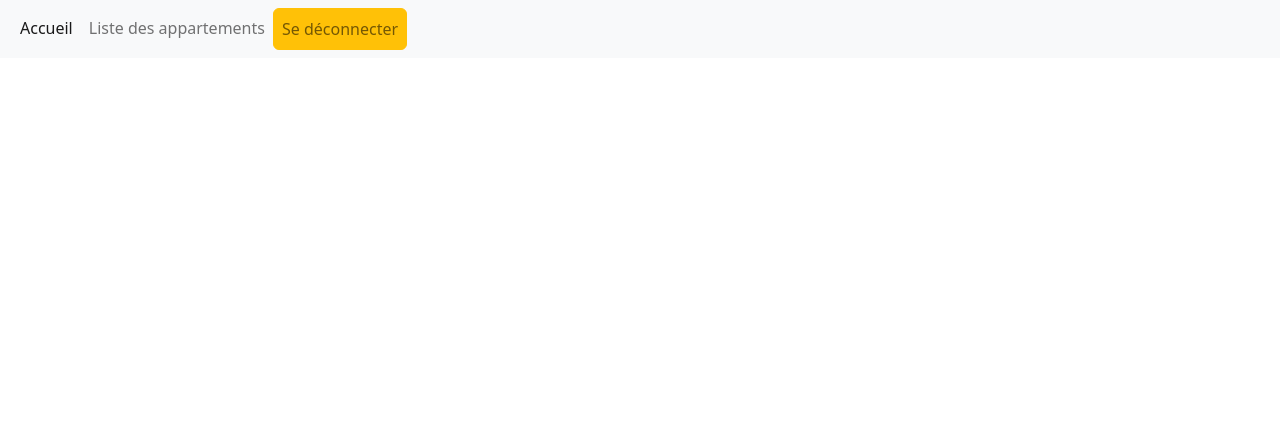
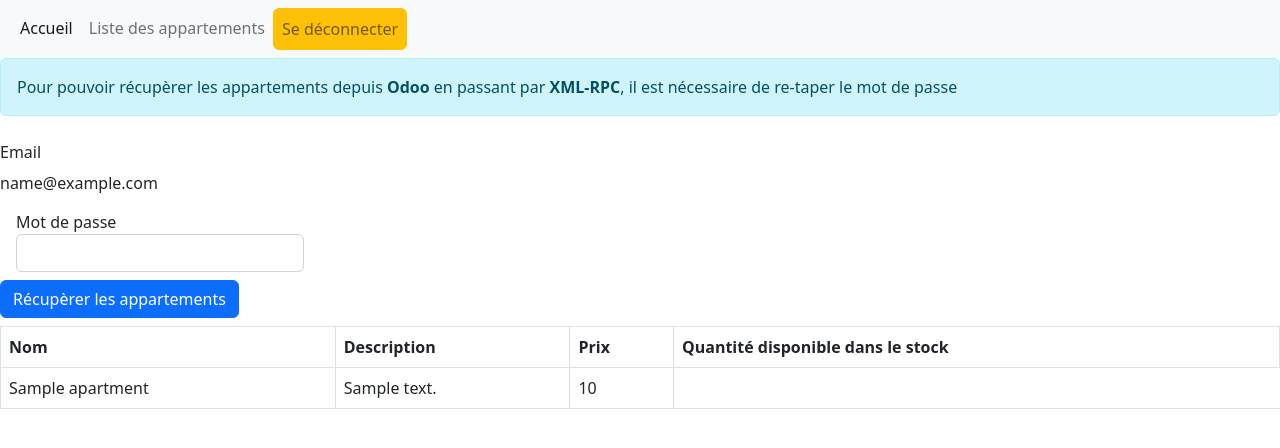
Before and after one commit to omagomadov/Realtor, a Django app: template Django/realtor_client/apartments/templates/apartments/apartments.html in a window 1280 px wide. Shown: the top 448 px of the page. Run offline with Django 4.2, Linux system fonts and the light colour scheme; a user stored in the database is signed in; tables that the repository leaves empty hold one stand-in row (values such as "Sample post"); the template is opened without the code that fills it: most values are stand-ins (such as "Sample title", 1, 10 or a date in 2020).

Commit message:
Update apartments page & xml-rpc script

```diff
--- a/Django/realtor_client/apartments/templates/apartments/apartments.html
+++ b/Django/realtor_client/apartments/templates/apartments/apartments.html
@@ -1,8 +1,52 @@
 {% extends '_base.html' %}
 
 {% block title %}
-    La liste des appartements
+La liste des appartements
 {% endblock title %}
 
 {% block content %}
+
+<div class="alert alert-info" role="alert">
+    Pour pouvoir récupèrer les appartements depuis <b>Odoo</b> en passant par <b>XML-RPC</b>, il est nécessaire de
+    re-taper le mot de passe
+</div>
+
+<form class="form-inline w-25 mt-4 ml-4">
+    <div class="form-group mb-2">
+        <label for="staticEmail2" class="sr-only">Email</label>
+        <input type="text" readonly class="form-control-plaintext" id="staticEmail2" value="{{ user.email}}">
+    </div>
+    <div class="form-group mx-sm-3 mb-2">
+        <label for="inputPassword2" class="sr-only">Mot de passe</label>
+        <input type="password" class="form-control" id="inputPassword2">
+    </div>
+    <button type="submit" class="btn btn-primary mb-2">Récupèrer les appartements</button>
+</form>
+
+{% if apartments %}
+<table class="table table-bordered">
+    <thead>
+        <tr>
+            <th scope="col">Nom</th>
+            <th scope="col">Description</th>
+            <th scope="col">Prix</th>
+            <th scope="col">Quantité disponible dans le stock</th>
+        </tr>
+    </thead>
+    <tbody>
+        {% for apartment in apartments %}
+        <tr>
+            <td>{{ apartment.name }}</td>
+            <td>{{ apartment.description }}</td>
+            <td>{{ apartment.price }}</td>
+        </tr>
+        {% endfor %}
+    </tbody>
+</table>
+{% else %}
+<div class="alert alert-light" role="alert">
+    Aucun appartements récupèrer depuis le script
+</div>
+{% endif %}
+
 {% endblock %}
--- a/Django/realtor_client/auth_odoo/templates/_base.html
+++ b/Django/realtor_client/auth_odoo/templates/_base.html
@@ -11,6 +11,7 @@
 
     <title>
         {% block title %}
+            Bienvenue sur Realtor
         {% endblock %}
     </title>
 </head>
```
Also changed, not shown: Django/realtor_client/odoo/auth/xml_rpc.py (+14 -26 lines).
